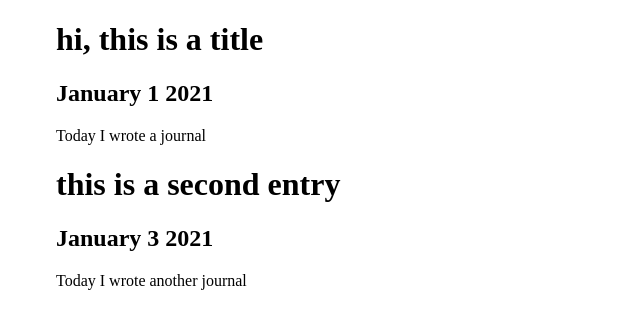
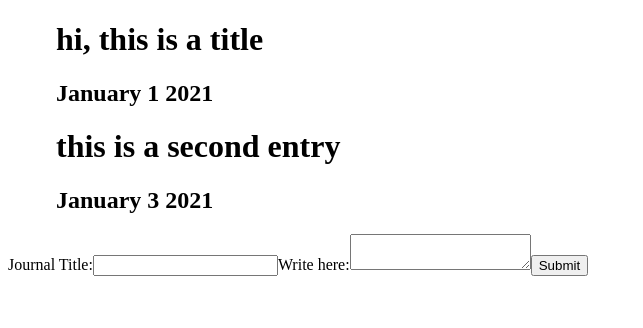
Before and after one commit to KyleMcKell/React-Journal, a React (Create React App) app: page / in a window 1280 px wide. Shown: the top 328 px of the page, without its empty margins (0-643 px from the left). Built offline with nearby package versions, Linux system fonts and the light colour scheme.

Commit message:
added uuid and the ability to add a journal

```diff
--- a/package.json
+++ b/package.json
@@ -6,7 +6,8 @@
 		"@material-ui/core": "^4.11.3",
 		"react": "^17.0.1",
 		"react-dom": "^17.0.1",
-		"react-scripts": "4.0.3"
+		"react-scripts": "4.0.3",
+		"uuid": "^8.3.2"
 	},
 	"scripts": {
 		"start": "react-scripts start",
--- a/src/components/Journal.js
+++ b/src/components/Journal.js
@@ -1,26 +1,43 @@
 import { Container } from "@material-ui/core";
 import React, { useState } from "react";
 import { JournalEntry } from "./JournalEntry";
+import { JournalCreate } from "./JournalCreate";
+import { v4 as uuidv4 } from "uuid";
 
 export const Journal = () => {
 	const [entries, setEntries] = useState([
 		{
 			title: "hi, this is a title",
 			date: "January 1 2021",
-			text: "Today I wrote a journal",
+			entryText: "Today I wrote a journal",
 		},
 		{
 			title: "this is a second entry",
 			date: "January 3 2021",
-			text: "Today I wrote another journal",
+			entryText: "Today I wrote another journal",
 		},
 	]);
 
+	const handleSubmit = (event) => {
+		event.preventDefault();
+		const newTitle = event.target.elements.title.value;
+		const newEntryText = event.target.elements.entryText.value;
+		const newEntry = {
+			title: newTitle,
+			date: "Date Date Date", //todo add date capabilities
+			entry: newEntryText,
+		};
+		setEntries([...entries, newEntry]);
+	};
+
 	return (
-		<Container>
-			{entries.map((entry) => {
-				return <JournalEntry entry={entry} />;
-			})}
-		</Container>
+		<div>
+			<Container>
+				{entries.map((entry) => {
+					return <JournalEntry key={uuidv4()} entry={entry} />;
+				})}
+			</Container>
+			<JournalCreate handleSubmit={handleSubmit} />
+		</div>
 	);
 };
--- /dev/null
+++ b/src/components/JournalCreate.js
@@ -0,0 +1,15 @@
+import React from "react";
+
+export const JournalCreate = ({ handleSubmit }) => {
+	return (
+		<div>
+			<form onSubmit={handleSubmit}>
+				<label htmlFor="title">Journal Title:</label>
+				<input type="text" id="title" name="title" />
+				<label htmlFor="entryText">Write here:</label>
+				<textarea type="text" id="entryText" name="entryText" />
+				<button>Submit</button>
+			</form>
+		</div>
+	);
+};
--- a/src/components/JournalEntry.js
+++ b/src/components/JournalEntry.js
@@ -1,5 +1,5 @@
 import { Container } from "@material-ui/core";
-import React, { useState } from "react";
+import React from "react";
 
 export const JournalEntry = ({ entry }) => {
 	const title = entry.title;
```
Also changed, not shown: 1 other file (tests, documents, lock files or other folders).
